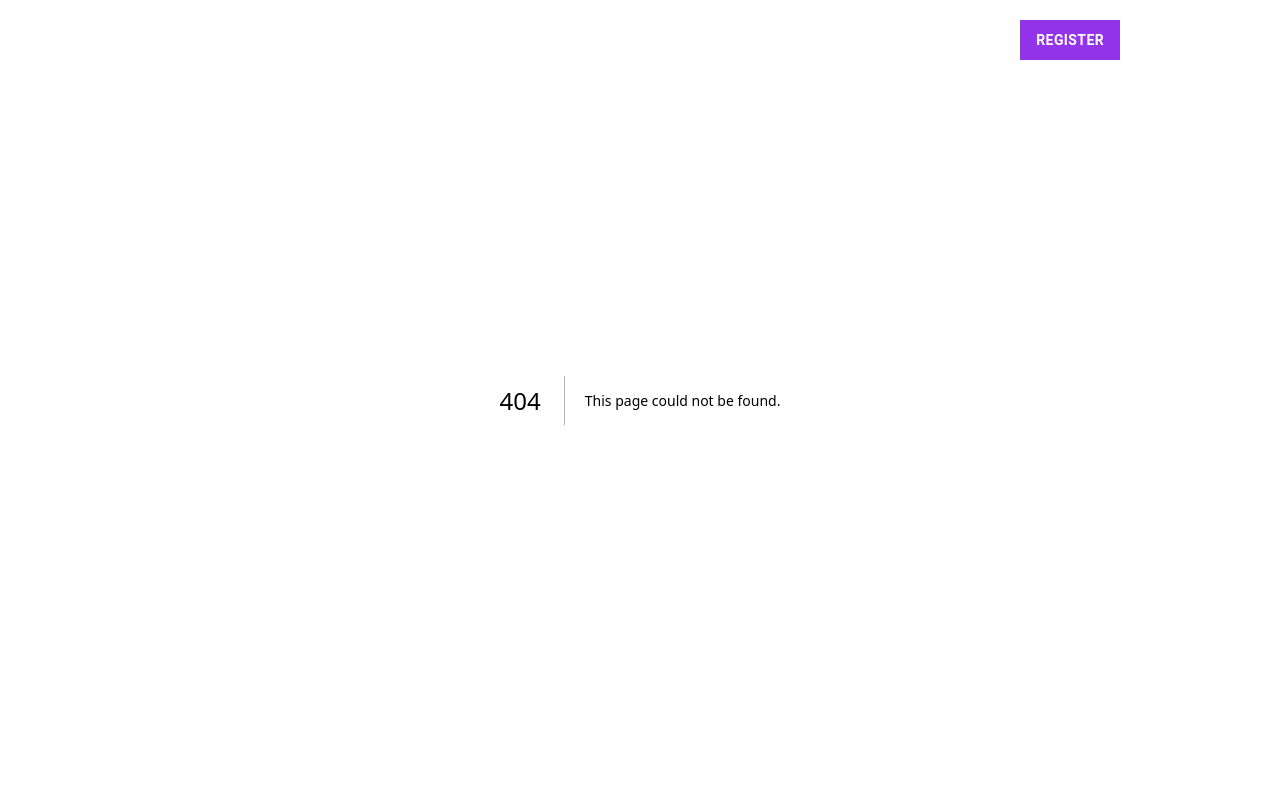
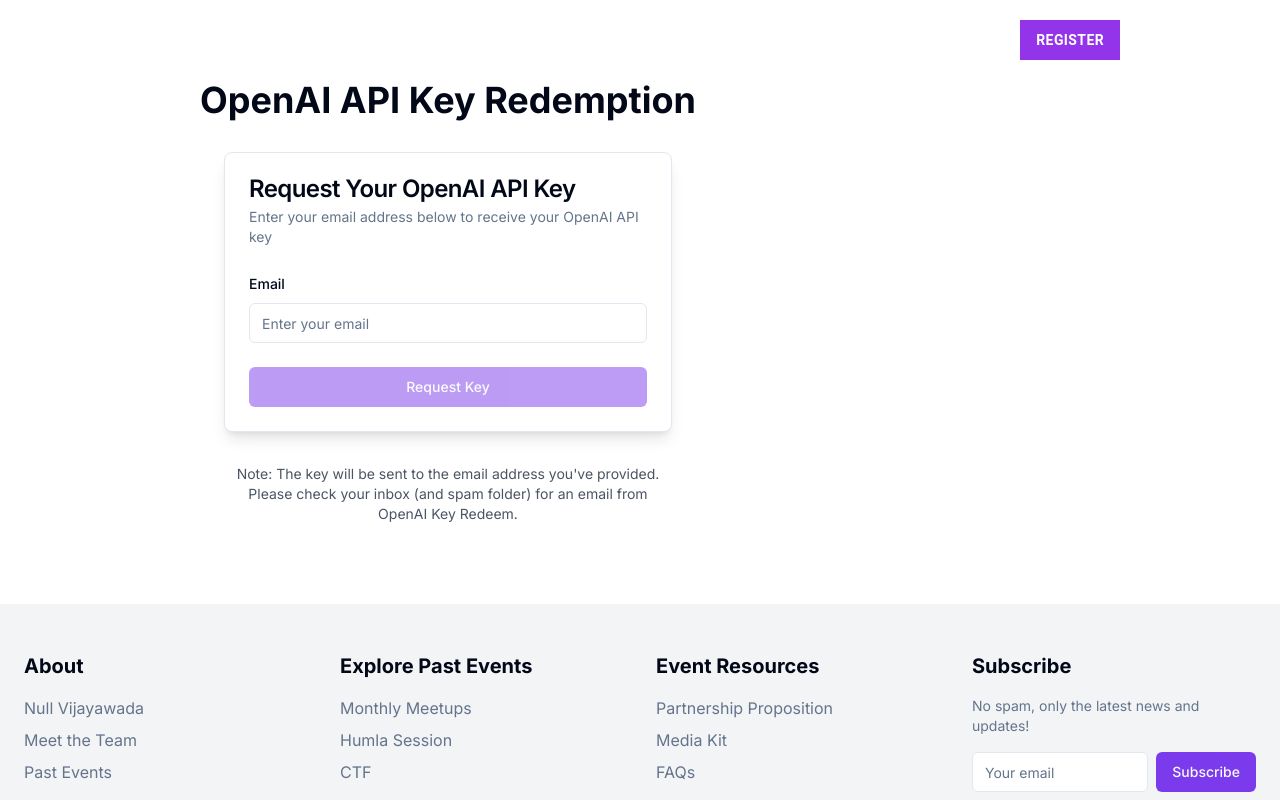
Before and after one commit to sanjay7178/material-conference, a Next.js app: page /openai-key-redeem in a window 1280 px wide. Before the commit this address had no page. Shown: the top 800 px of the page. Built offline with nearby package versions, Linux system fonts and the light colour scheme.

Commit message:
feat: implement OpenAI API key redemption page and update server response message for clarity

```diff
--- /dev/null
+++ b/app/openai-key-redeem/layout.tsx
@@ -0,0 +1,14 @@
+import { Metadata } from "next";
+
+export const metadata: Metadata = {
+  title: "OpenAI API Key Redemption | LLM Security Bootcamp",
+  description: "Request and receive your OpenAI API key for the LLM Security Bootcamp",
+};
+
+export default function OpenAIKeyRedeemLayout({
+  children,
+}: {
+  children: React.ReactNode;
+}) {
+  return <>{children}</>;
+}
--- /dev/null
+++ b/app/openai-key-redeem/page.tsx
@@ -0,0 +1,139 @@
+"use client";
+
+import React, { useState } from "react";
+import { Button } from "@/components/ui/button";
+import {
+  Card,
+  CardContent,
+  CardDescription,
+  CardFooter,
+  CardHeader,
+  CardTitle,
+} from "@/components/ui/card";
+import { Input } from "@/components/ui/input";
+import { Label } from "@/components/ui/label";
+import { CheckCircle, AlertCircle, Loader2 } from "lucide-react";
+import { useRouter } from "next/navigation";
+
+export default function OpenAIKeyRedeem() {
+  const router = useRouter();
+  const [email, setEmail] = useState<string>("");
+  const [status, setStatus] = useState<"idle" | "loading" | "success" | "error">("idle");
+  const [message, setMessage] = useState<string>("");
+
+  const handleSubmit = async (e: React.FormEvent) => {
+    e.preventDefault();
+
+    if (!email || !email.includes("@")) {
+      setStatus("error");
+      setMessage("Please enter a valid email address");
+      return;
+    }
+
+    setStatus("loading");
+    setMessage("");
+
+    try {
+      const response = await fetch(
+        `${process.env.NEXT_PUBLIC_API_URL_CF || "https://cert-server.saisanjay7660.workers.dev"}/api/openai/get-key`,
+        {
+          method: "POST",
+          headers: {
+            "Content-Type": "application/json",
+          },
+          body: JSON.stringify({ email }),
+        }
+      );
+
+      const data = await response.json();
+
+      if (response.ok && data.success) {
+        setStatus("success");
+        setMessage(data.message || "Your OpenAI key has been sent to your email.");
+      } else {
+        setStatus("error");
+        setMessage(data.message || "Failed to retrieve your key. Please try again later.");
+      }
+    } catch (error) {
+      setStatus("error");
+      setMessage("An error occurred. Please try again later.");
+      console.error("Error requesting OpenAI key:", error);
+    }
+  };
+
+  return (
+    <div className="container max-w-4xl py-12">
+      <div className="flex flex-col items-center justify-center py-8">
+        <h1 className="text-4xl font-bold mb-8 text-center">OpenAI API Key Redemption</h1>
+
+        <Card className="w-full max-w-md shadow-lg">
+          <CardHeader>
+            <CardTitle>Request Your OpenAI API Key</CardTitle>
+            <CardDescription>
+              Enter your email address below to receive your OpenAI API key
+            </CardDescription>
+          </CardHeader>
+
+          <form onSubmit={handleSubmit}>
+            <CardContent className="space-y-4">
+              <div className="space-y-2">
+                <Label htmlFor="email">Email</Label>
+                <Input
+                  id="email"
+                  type="email"
+                  placeholder="Enter your email"
+                  value={email}
+                  onChange={(e) => setEmail(e.target.value)}
+                  disabled={status === "loading" || status === "success"}
+                  required
+                />
+              </div>
+
+              {status === "success" && (
+                <div className="bg-green-50 p-4 rounded-lg flex items-start gap-3">
+                  <CheckCircle className="h-5 w-5 text-green-500 mt-0.5" />
+                  <p className="text-green-800">{message}</p>
+                </div>
+              )}
+
+              {status === "error" && (
+                <div className="bg-red-50 p-4 rounded-lg flex items-start gap-3">
+                  <AlertCircle className="h-5 w-5 text-red-500 mt-0.5" />
+                  <p className="text-red-800">{message}</p>
+                </div>
+              )}
+            </CardContent>
+
+            <CardFooter>
+              <Button
+                type="submit"
+                className="w-full"
+                disabled={status === "loading" || status === "success" || !email}
+              >
+                {status === "loading" && (
+                  <Loader2 className="mr-2 h-4 w-4 animate-spin" />
+                )}
+                {status === "success" ? "Key Sent!" : "Request Key"}
+              </Button>
+            </CardFooter>
+          </form>
+        </Card>
+
+        {status === "success" && (
+          <div className="mt-8">
+            <Button variant="outline" onClick={() => router.push("/")}>
+              Return to Home
+            </Button>
+          </div>
+        )}
+
+        <div className="mt-8 text-center max-w-md">
+          <p className="text-sm text-gray-600">
+            Note: The key will be sent to the email address you've provided.
+            Please check your inbox (and spam folder) for an email from OpenAI Key Redeem.
+          </p>
+        </div>
+      </div>
+    </div>
+  );
+}
```
Also changed, not shown: 1 other file (tests, documents, lock files or other folders).
